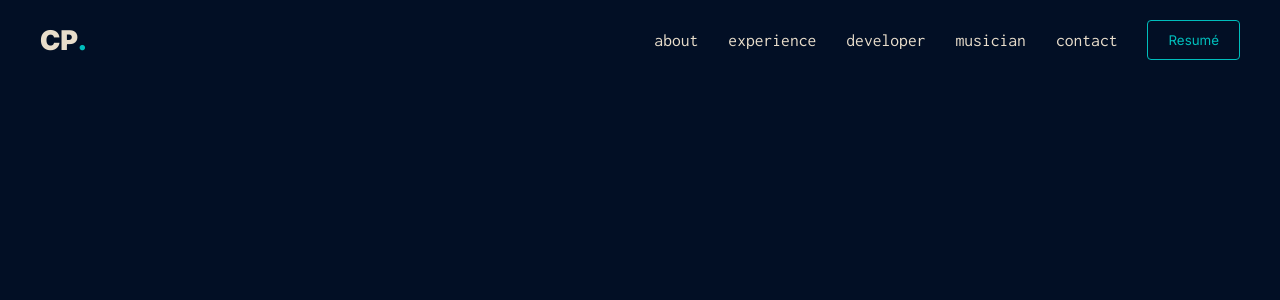
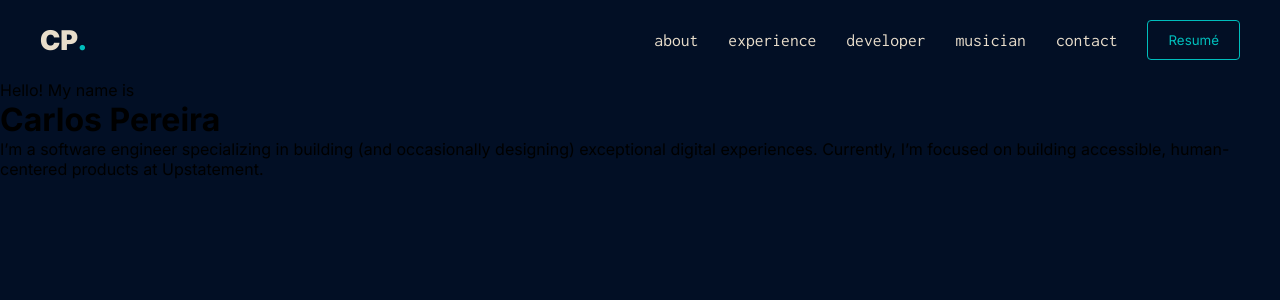
Before and after one commit to kdumagalhaes/hellocarlos, a Vue app: page / in a window 1280 px wide. Shown: the top 300 px of the page. Built offline with nearby package versions, Linux system fonts and the light colour scheme.

Commit message:
Change animation.css import to main.js

```diff
--- a/src/App.vue
+++ b/src/App.vue
@@ -1,14 +1,17 @@
 <template>
   <Header />
+  <Hero />
 </template>
 
 <script>
 // components
 import Header from "./components/Header.vue";
+import Hero from "./components/Hero.vue";
 export default {
   name: "App",
   components: {
     Header,
+    Hero,
   },
 };
 </script>
--- a/src/components/Header.vue
+++ b/src/components/Header.vue
@@ -26,8 +26,6 @@
 <script>
 // components
 import BasicButton from "./BasicButton.vue";
-// animate.css
-import "animate.css";
 
 export default {
   name: "Header",
--- /dev/null
+++ b/src/components/Hero.vue
@@ -0,0 +1,22 @@
+<template>
+  <transition appear>
+    <main class="hero">
+      <p class="greeting">Hello! My name is</p>
+      <h1 class="name">Carlos Pereira</h1>
+      <p class="bio">
+        I’m a software engineer specializing in building (and occasionally
+        designing) exceptional digital experiences. Currently, I’m focused on
+        building accessible, human-centered products at Upstatement.
+      </p>
+    </main>
+  </transition>
+</template>
+
+<script>
+export default {
+  name: "Hero",
+};
+</script>
+
+<style lang="scss" scoped>
+</style>
--- a/src/main.js
+++ b/src/main.js
@@ -2,5 +2,6 @@ import { createApp } from "vue";
 import App from "./App.vue";
 import store from "./store";
 import "@/assets/css/_reset.scss";
+import "animate.css";
 
 createApp(App).use(store).mount("#app");
```
